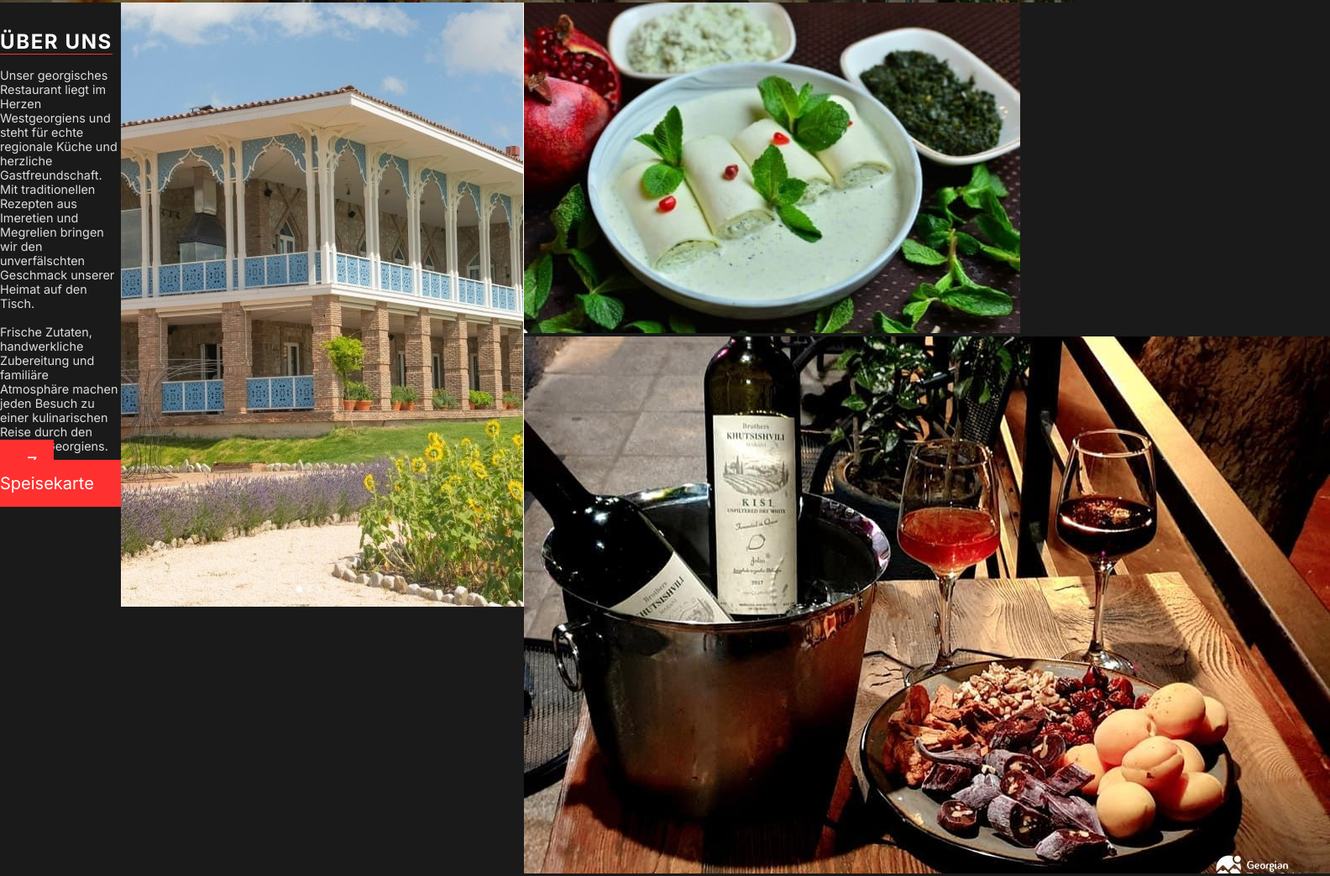
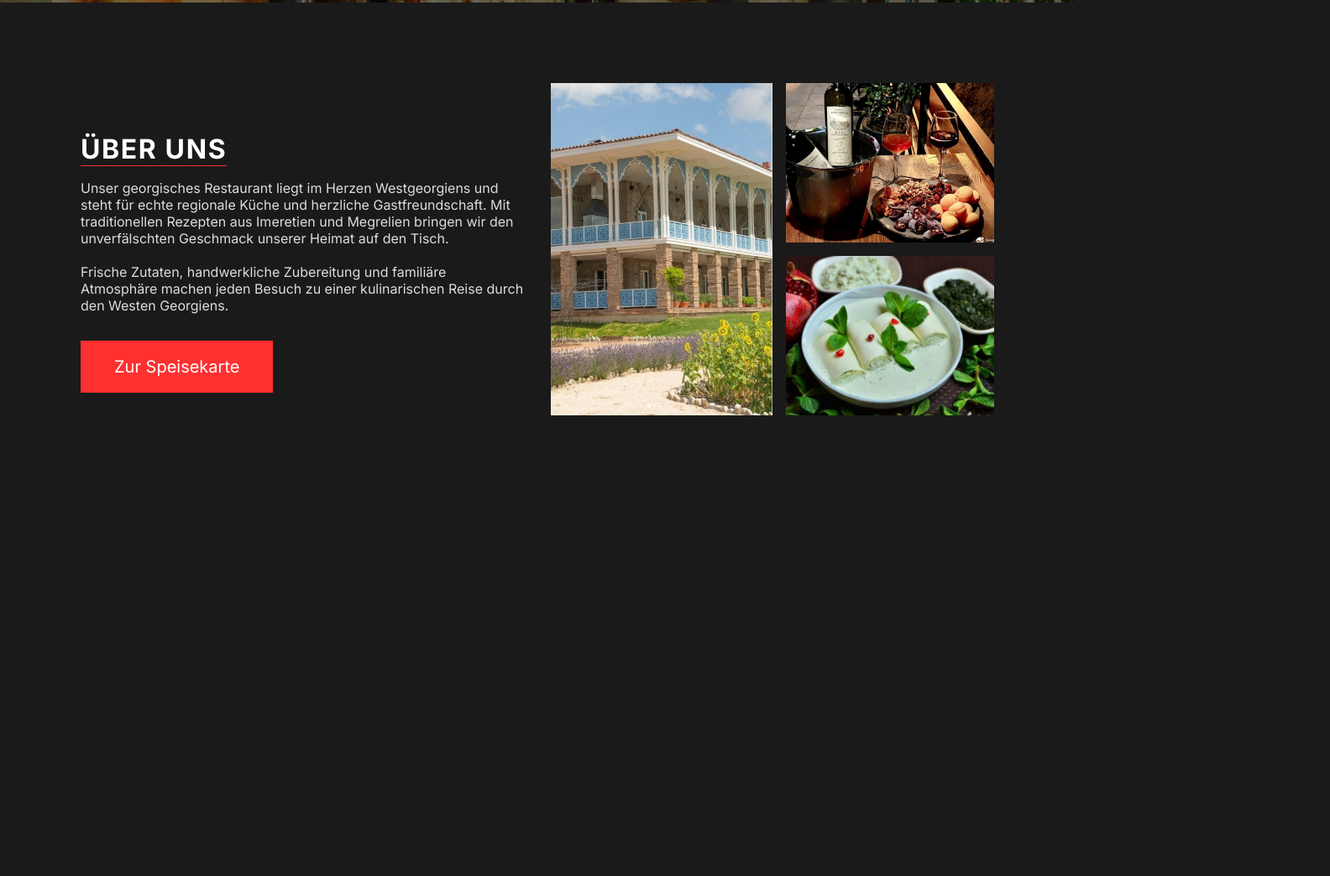
Before and after one commit to Davitvekua/Abschlussprojekt-1-Abdate, a plain HTML site: page index.html in a window 1280 px wide. Shown: the part 797-1841 px from the top of the page at 84% size, 1584 px wide, since content can reach past the window. Drawn offline with Linux system fonts and the light colour scheme.

Commit message:
Augbage drei bis zum ende erledigt

```diff
--- a/index.css
+++ b/index.css
@@ -14,9 +14,10 @@ body {
   font-family: "Inter", sans-serif;
   font-optical-sizing: auto;
   font-style: normal;
+  --haupt-farbe: #ff3030;
+  --text-farbe: #ddd;
 }
 nav {
-  width: 100vw;
   height: 9vh;
   text-align: center;
   display: flex;
@@ -38,7 +39,6 @@ nav {
 }
 .hero {
   margin: 0;
-  width: 100vw;
   height: 91vh;
   display: flex;
   flex-direction: column;
@@ -68,6 +68,7 @@ p.subtitle {
 }
 
 .button {
+  display: inline-block;
   font-size: 1.25rem;
   background-color: #ff3030;
   padding: 1rem 2rem;
@@ -80,6 +81,11 @@ p.subtitle {
   background-color: transparent;
   border: 2px solid #ff3030;
 }
+
+.container {
+  max-width: 85%;
+  margin: 0 auto;
+}
 .heading {
   margin: 2rem 0 1rem 0;
   border-bottom: 1px #ff3030 solid;
@@ -89,16 +95,33 @@ p.subtitle {
 }
 .beschreibung {
   font-size: 0.9rem;
-  color: #ddd;
+  color: var(--text-farbe);
 }
-.zweite-seite {
-  width: fit-content;
+.zweite-action {
+  padding: 1.2rem 2.5rem;
   margin-top: 2rem;
+}
+.rechts {
+  width: 100%;
+  display: flex;
+  gap: 1rem;
+}
+.about-image {
+  width: 100%;
+  height: 100%;
+  object-fit: cover;
+}
+.large-image {
+  max-width: 50%;
+}
+.sub-rechts {
+  display: flex;
+  flex-direction: column;
+  gap: 0.5rem;
 }
 .ueber-uns {
   display: grid;
-  grid-template-columns: 1fr 1fr 1fr;
-  grid-template-rows: 1fr 1fr 1fr 1fr;
+  gap: 2rem;
 }
 @media only screen and (min-width: 600px) {
   h1.title {
@@ -115,6 +138,9 @@ p.subtitle {
   .hero-action {
     font-size: 1.4rem;
     padding: 1.2%;
+  }
+  .beschreibung {
+    font-size: 1rem;
   }
 }
 
@@ -138,4 +164,20 @@ p.subtitle {
     font-size: 1.5rem;
     padding: 1.25%;
   }
+  .heading {
+    font-size: 2rem;
+  }
+  .ueber-uns {
+    grid-template-columns: 1fr 1fr;
+    margin-top: 6rem;
+    align-items: center;
+  }
+  .rechts .sub-rechts {
+    gap: 1rem;
+  }
 }
+@media only screen and (min-width: 1400px) {
+  .container {
+    max-width: 1200px;
+  }
+}
--- a/index.html
+++ b/index.html
@@ -22,27 +22,34 @@
         <p class="subtitle">
           <strong>Original georgische Küche aus Westgeorgien</strong>
         </p>
-        <a href="#info" class="button erste-seite">Öffnungszeiten Ansehen</a>
+        <a href="#info" class="button erste-action">Öffnungszeiten Ansehen</a>
       </section>
-      <section class="ueber-uns">
-        <div class="dadad">
+      <section id="ueber-uns" class="ueber-uns container">
+        <div class="links">
           <h2 class="heading">Über uns</h2>
           <p class="beschreibung">
             Unser georgisches Restaurant liegt im Herzen Westgeorgiens und steht
             für echte regionale Küche und herzliche Gastfreundschaft. Mit
             traditionellen Rezepten aus Imeretien und Megrelien bringen wir den
-            unverfälschten Geschmack unserer Heimat auf den Tisch. <br />
+            unverfälschten Geschmack unserer Heimat auf den Tisch.
+            <br />
             <br />
             Frische Zutaten, handwerkliche Zubereitung und familiäre Atmosphäre
             machen jeden Besuch zu einer kulinarischen Reise durch den Westen
             Georgiens.
           </p>
-          <a href="" class="button zweite-seite">Zur Speisekarte</a>
+          <a href="#" class="button zweite-action">Zur Speisekarte</a>
         </div>
-        <img src="Ochopintre.jpg" alt="Eingang" class="about-image" />
-        <div class="dsdsds">
-          <img src="Hauptspeise.jpg" alt="Hauptspeise" class="about-image" />
-          <img src="Wein.jpg" alt="Wein" class="about-image" />
+        <div class="rechts">
+          <img
+            src="./Ochopintre.jpg"
+            alt="Eingang"
+            class="about-image large-image"
+          />
+          <div class="sub-rechts">
+            <img src="./Wein.jpg" alt="Hauptspeise" class="about-image" />
+            <img src="./Hauptspeise.jpg" alt="Wein" class="about-image" />
+          </div>
         </div>
       </section>
       <section class="test"></section>
```
